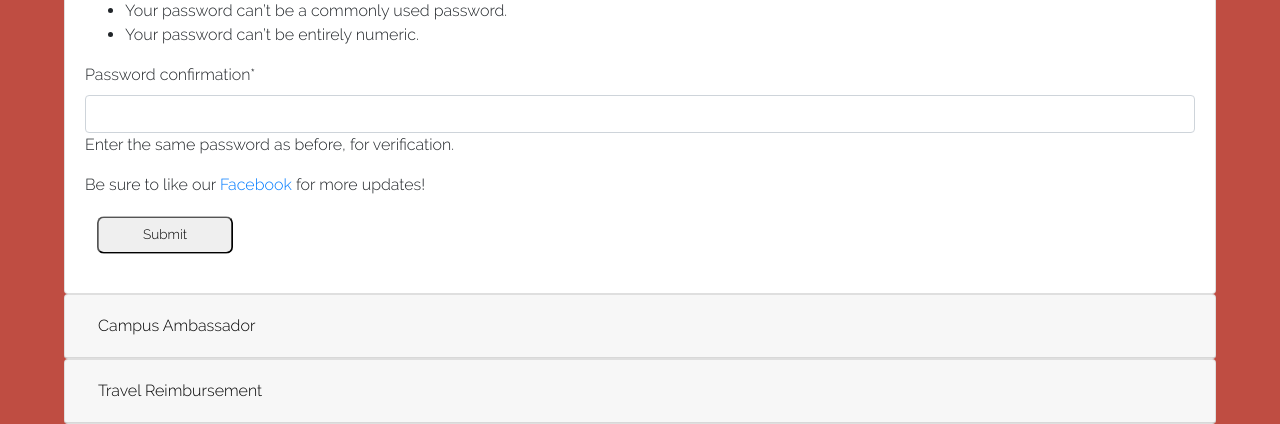
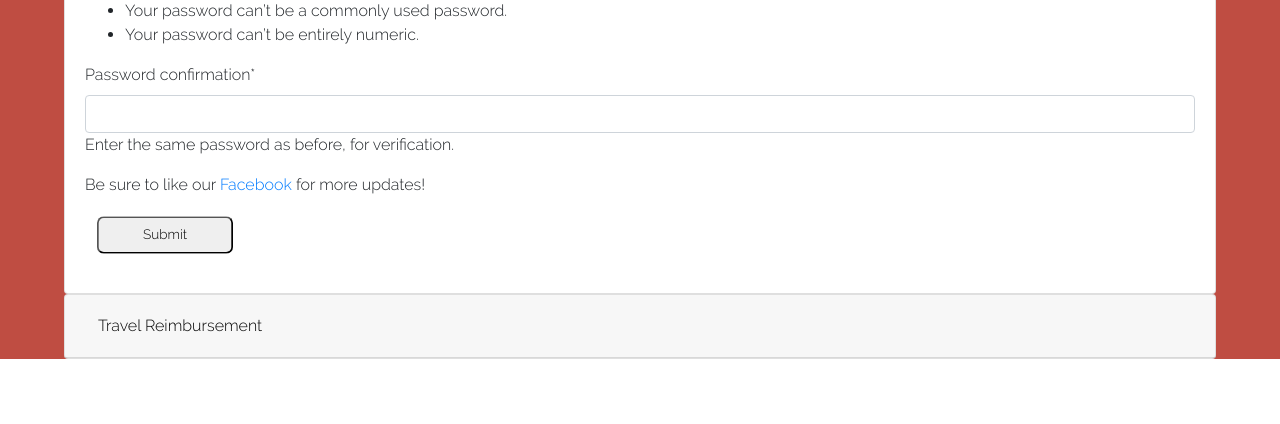
Before and after one commit to nosup/medhacks_system, a Django app: template medhacks/home/templates/home/home.html in a window 1280 px wide. Shown: the part 675-1099 px from the top of the page. After the commit the page ends 1034 px from the top, so only its background shows below. Run offline with Django 3.2, Linux system fonts and the light colour scheme; the template is opened without the code that fills it: values that come from a table or form of the project are taken from there, others are empty; a user stored in the database is signed in; data comes from the database, SQL or seed files in the repository; parts of the project's set-up code (start-up, migrations or seed data) failed here and were passed over; some libraries are stand-ins or nearby versions.

Commit message:
campus ambassador tab only populates if you are one

```diff
--- a/medhacks/home/templates/home/home.html
+++ b/medhacks/home/templates/home/home.html
@@ -130,6 +130,8 @@
 
   {% endif %}
 
+  {% if user.userprofile.campus_ambassador == 'Y' %}
+
   <div class="card">
     <div class="card-header" id="headingTwo">
       <h5 class="mb-0">
@@ -141,19 +143,14 @@
     <div id="collapseTwo" class="collapse" aria-labelledby="headingTwo" data-parent="#accordion">
       <div class="card-body">
         <div class="container">
-          {% if user.userprofile.campus_ambassador == 'Y' %}
           <p>
-            Thank you for being a campus amabassador!
+            Thank you for being a campus amabassador! Here are some helpful links.
           </p>
-          {% else %}
-          <p>
-            Not a MedHacks campus ambassador? Find out the perks of becoming one!
-          </p>
-          {% endif %}
         </div>
       </div>
     </div>
   </div>
+  {% endif %}
 
   <div class="card">
     <div class="card-header" id="headingThree">
@@ -176,6 +173,7 @@
           </p>
           {% else %}
           <p>
+
             Travel reimbursement application pending! (All reimbursements statuses
             will be marked as pending, even if you selected 'No' in the
             application).
```
